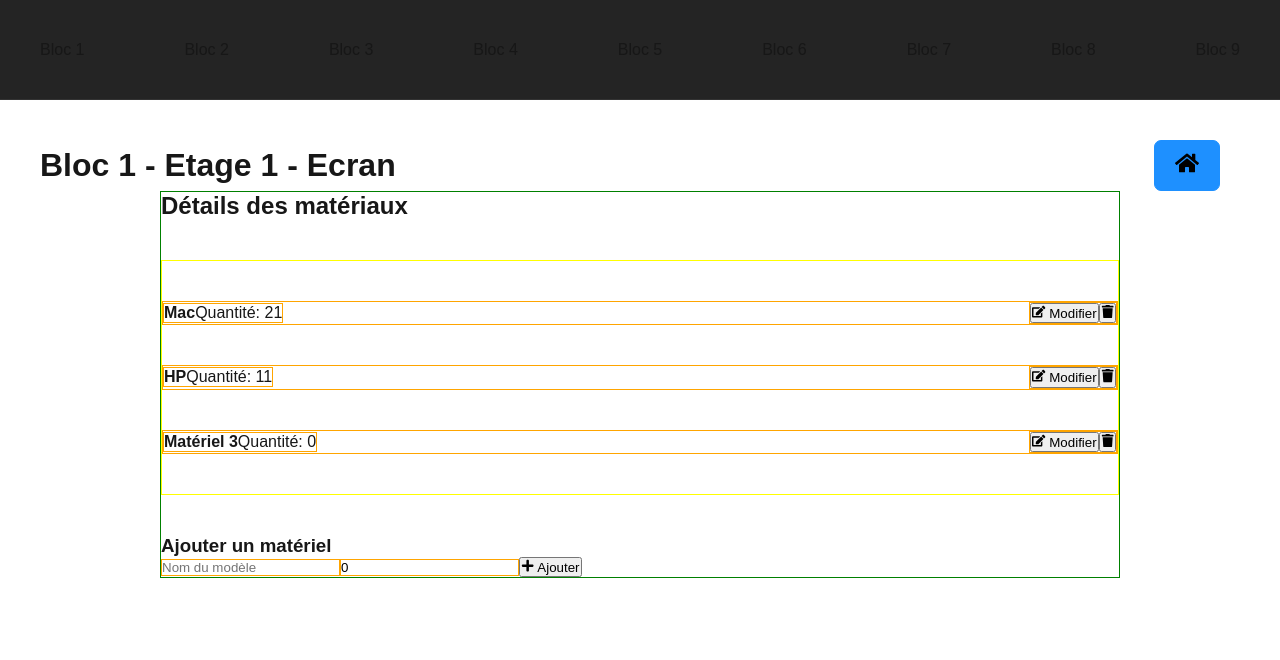
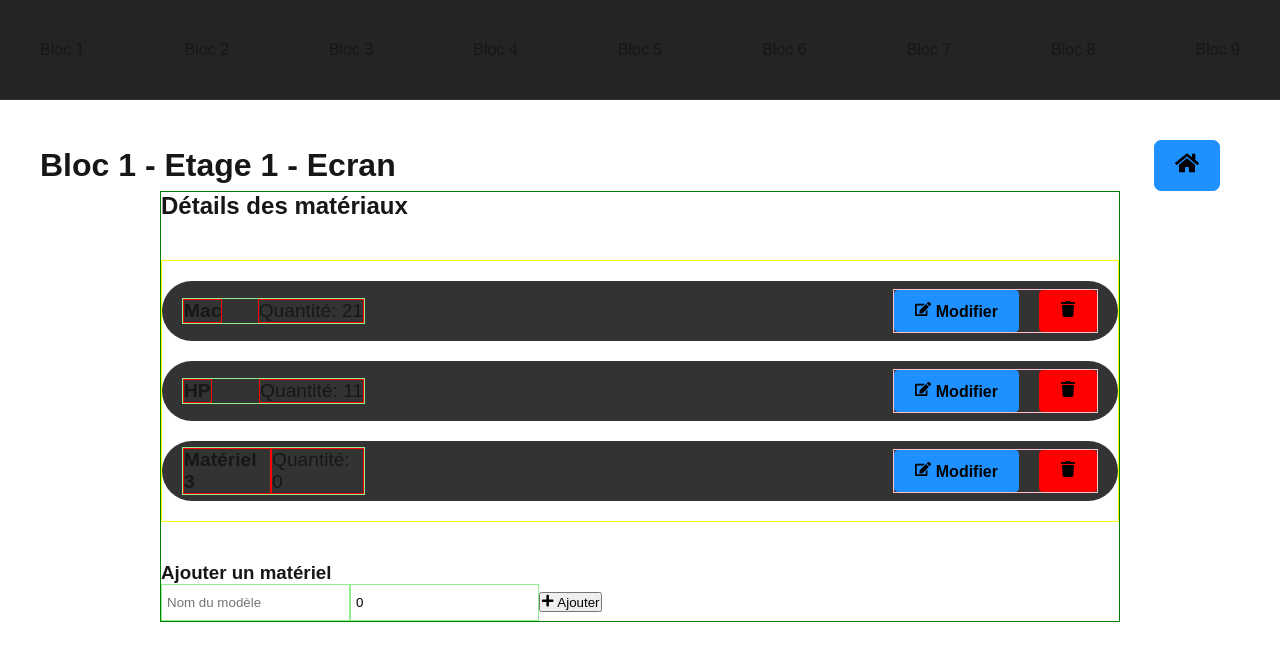
Before and after one commit to TLRKiliann/projet-atelier-it, a Next.js app in the folder my-app/: page /bloc_1/1 in a window 1280 px wide. Shown: the top 660 px of the page. Built offline with nearby package versions, Linux system fonts and the light colour scheme.

Commit message:
some changes

```diff
--- a/my-app/app/bloc_1/[id]/page.tsx
+++ b/my-app/app/bloc_1/[id]/page.tsx
@@ -1,4 +1,3 @@
-// 📁 Chemin: /app/bloc_1/[id]/page.tsx
 "use client";
 
 import { useParams, useRouter, useSearchParams } from 'next/navigation';
@@ -7,18 +6,9 @@ import { FaHome, FaSave, FaPlus, FaTrash, FaEdit } from "react-icons/fa";
 import styles from "../../styles/bloc.module.scss";
 import inventoryData from '@/database/inventory.json';
 
-// CORRECTION : Rendre toutes les propriétés optionnelles ou utiliser un index signature
 interface MaterialValue {
-  [key: string]: number; // Index signature pour accepter n'importe quelle clé
+  [key: string]: number;
 }
-
-// Ou alternative avec des propriétés optionnelles :
-// interface MaterialValue {
-//   mat_1?: number;
-//   mat_2?: number;
-//   mat_3?: number;
-//   [key: string]: number | undefined;
-// }
 
 interface ItemData {
   [itemKey: string]: MaterialValue;
@@ -185,7 +175,6 @@ export default function BlocDetail() {
         });
 
         if (response.ok) {
-          // CORRECTION : Créer un nouvel objet sans la clé supprimée
           setData(prev => {
             if (!prev) return null;
             const newData = { ...prev };
@@ -251,7 +240,11 @@ export default function BlocDetail() {
                 <div key={matKey} className={styles.material_item}>
                   {editingMaterial === matKey ? (
                     <div className={styles.edit_form}>
+                      <div>
                         <span className={styles.material_name}>{materialName}</span>
+                      </div>
+
+                      <div>
                         <input
                           type="number"
                           value={editValue?.nombre || 0}
@@ -259,10 +252,12 @@ export default function BlocDetail() {
                           placeholder="Quantité"
                           className={styles.input}
                         />
-                      <button onClick={() => handleUpdateMaterial(matKey, editValue?.nombre || 0)}>
-                        <FaSave />
+                        <button onClick={() => handleUpdateMaterial(matKey, editValue?.nombre || 0)} className={styles.btn_save}>
+                          <FaSave />&nbsp;Save
                         </button>
-                      <button onClick={() => setEditingMaterial(null)}>Annuler</button>
+                        <button onClick={() => setEditingMaterial(null)} className={styles.btn_cancel}>Annuler</button>
+                      </div>
+
                     </div>
                   ) : (
                     <>
@@ -271,13 +266,18 @@ export default function BlocDetail() {
                         <span>Quantité: {nombre}</span>
                       </div>
                       <div className={styles.material_actions}>
-                        <button onClick={() => {
+                        <button
+                          onClick={() => {
                             setEditingMaterial(matKey);
                             setEditValue({ model: materialName, nombre });
-                        }}>
-                          <FaEdit /> Modifier
+                          }}
+                          className={styles.btn_modify}
+                        >
+                          <FaEdit />&nbsp;Modifier
                         </button>
-                        <button onClick={() => handleDeleteMaterial(matKey)}>
+                        <button
+                          onClick={() => handleDeleteMaterial(matKey)}
+                          className={styles.btn_delete}>
                           <FaTrash />
                         </button>
                       </div>
--- a/my-app/app/bloc_1/page.tsx
+++ b/my-app/app/bloc_1/page.tsx
@@ -1,4 +1,3 @@
-// 📁 Chemin: /app/bloc_1/page.tsx
 "use client";
 
 import { useRouter } from 'next/navigation';
--- a/my-app/app/styles/bloc.module.scss
+++ b/my-app/app/styles/bloc.module.scss
@@ -161,7 +161,6 @@
     background: dodgerblue;
     border: 1px solid dodgerblue;
     border-radius: 4px;
-
 }
 
 .delete_btn {
@@ -185,30 +184,134 @@
 }
 
 .material_item {
+    width: auto;
+    height: 60px;
     display: flex;
     flex-direction: row;
     align-items: center;
     justify-content: space-between;
 
-    margin: 40px 0;
+    margin: 20px 0;
 
-    border: 1px solid orange;
+    padding: 0 20px;
+
+    background-color: #333;
+
+    border: none;
+    border-radius: 50px;
+}
+
+.edit_form {
+    width: 100%;
+    height: 60px;
+
+    display: flex;
+    flex-direction: row;
+    align-items: center;
+    justify-content: space-between;
+
 }
 
 .material_name {
-    border: 1px solid orange;
+    font-size: 1.2rem;
+    font-weight: 600;
+
+    border: 1px solid violet;
 }
 
 .input {
-    border: 1px solid orange;
+    padding: 10px 5px;
+    border: 1px solid lightgreen;
 }
 
 .material_info {
-    border: 1px solid orange;
+    width: 20%;
+    display: flex;
+    flex-direction: row;
+    align-items: center;
+    justify-content: space-between;
+
+    border: 1px solid lightgreen;
+}
+
+.material_info strong {
+    font-size: 1.2rem;
+    border: 1px solid red;
+}
+
+.material_info span {
+    font-size: 1.2rem;
+    border: 1px solid red;
 }
 
 .material_actions {
-    border: 1px solid orange;
+    border: 1px solid pink;
+}
+
+.btn_modify {
+    font-size: 1.0rem;
+    font-weight: bold;
+    margin-right: 20px;
+    padding: 10px 20px;
+    background: dodgerblue;
+    border: 1px solid dodgerblue;
+    border-radius: 4px;
+    cursor: pointer;
+    &:hover {
+        background: royalblue;
+    }
+    &:active {
+        background: deepskyblue;
+    }
+}
+
+.btn_delete {
+    font-size: 1.0rem;
+    font-weight: bold;
+    padding: 10px 20px;
+    background: red;
+    border: 1px solid red;
+    border-radius: 4px;
+    cursor: pointer;
+    &:hover {
+        background: firebrick;
+    }
+    &:active {
+        background: coral;
+    }
+}
+
+.btn_save {
+    font-size: 1.0rem;
+    font-weight: bold;
+    margin: 0 20px;
+    padding: 10px 20px;
+    background: green;
+    border: 1px solid green;
+    border-radius: 4px;
+    cursor: pointer;
+    &:hover {
+        background: darkgreen;
+    }
+    &:active {
+        background: lightgreen;
+    }
+}
+
+.btn_cancel {
+    font-size: 1.0rem;
+    font-weight: bold;
+    padding: 10px 20px;
+    background: slategrey;
+    border: 1px solid slategrey;
+    border-radius: 4px;
+    cursor: pointer;
+    &:hover {
+        background: dimgrey;
+    }
+    &:active {
+        background: grey;
+    }
 }
 
 // {}
--- a/my-app/database/inventory.json
+++ b/my-app/database/inventory.json
@@ -4,7 +4,7 @@
     "items": ["Ecran", "Souris", "G1, G2, G3"],
     "materiaux": {
       "item_1": ["Mac", "HP", ""],
-      "item_2": ["Souris serie 400", "Souris serie 500", "Câbles RJ45"],
+      "item_2": ["Souris serie 400", "Souris serie 500", ""],
       "item_3": ["G1", "G2", "G3"],
       "item_4": ["Mac", "HP", ""],
       "item_5": ["Souris serie 400", "Souris serie 500", "Câbles RJ45"],
```
Lines whose indentation alone changed are shown as unchanged.
